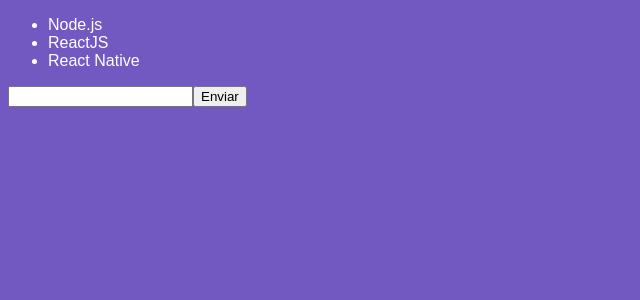
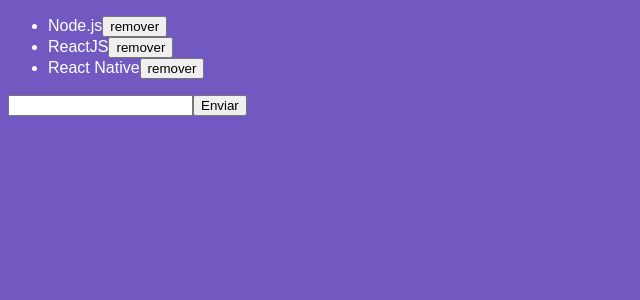
Before and after one commit to marvin3w/learnReact, a React app: page / in a window 1280 px wide. Shown: the top 300 px of the page, without its empty margins (0-640 px from the left). Built offline with nearby package versions, Linux system fonts and the light colour scheme.

Commit message:
Remove state

```diff
--- a/src/components/TechList.js
+++ b/src/components/TechList.js
@@ -20,12 +20,22 @@ class TechList extends Component{
     this.setState({ techs: [...this.state.techs, this.state.newTech], newTech: '' })
   }
 
+  handleDelete = (tech) => {
+    this.setState({ techs: this.state.techs.filter( t => t !== tech ) });
+  }
+
   render() {
     return (
       <>
         <form onSubmit={this.handleSubmit}>
           <ul>
-            {this.state.techs.map(tech => <li key={tech}>{tech}</li>)}
+            {this.state.techs.map(tech =>(
+              <li key={tech}>
+                {tech}
+                <button onClick={() => this.handleDelete(tech)} type="button">remover</button>
+              </li>
+            )
+            )}
           </ul>
           <input type="text" onChange={this.handleInputChange} value={this.state.newTech} />
           <button type="submit">Enviar</button>
```
